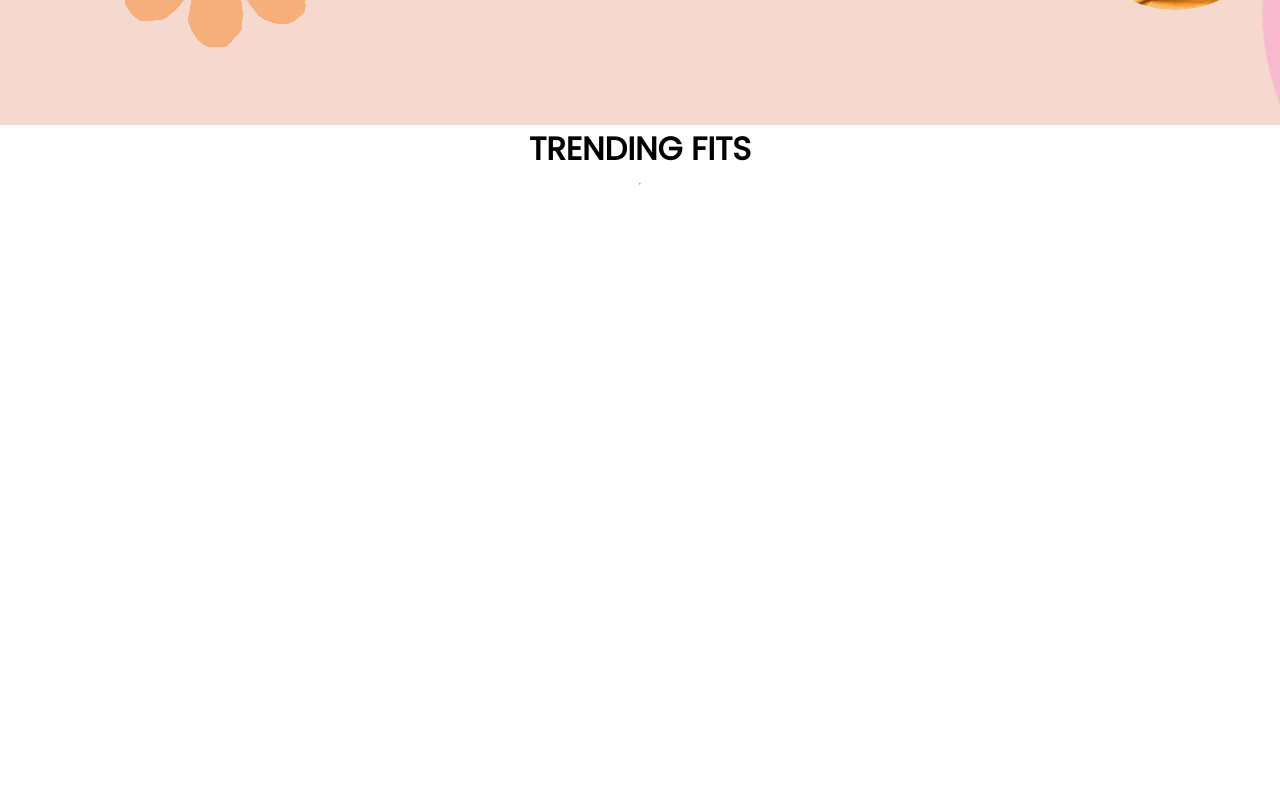
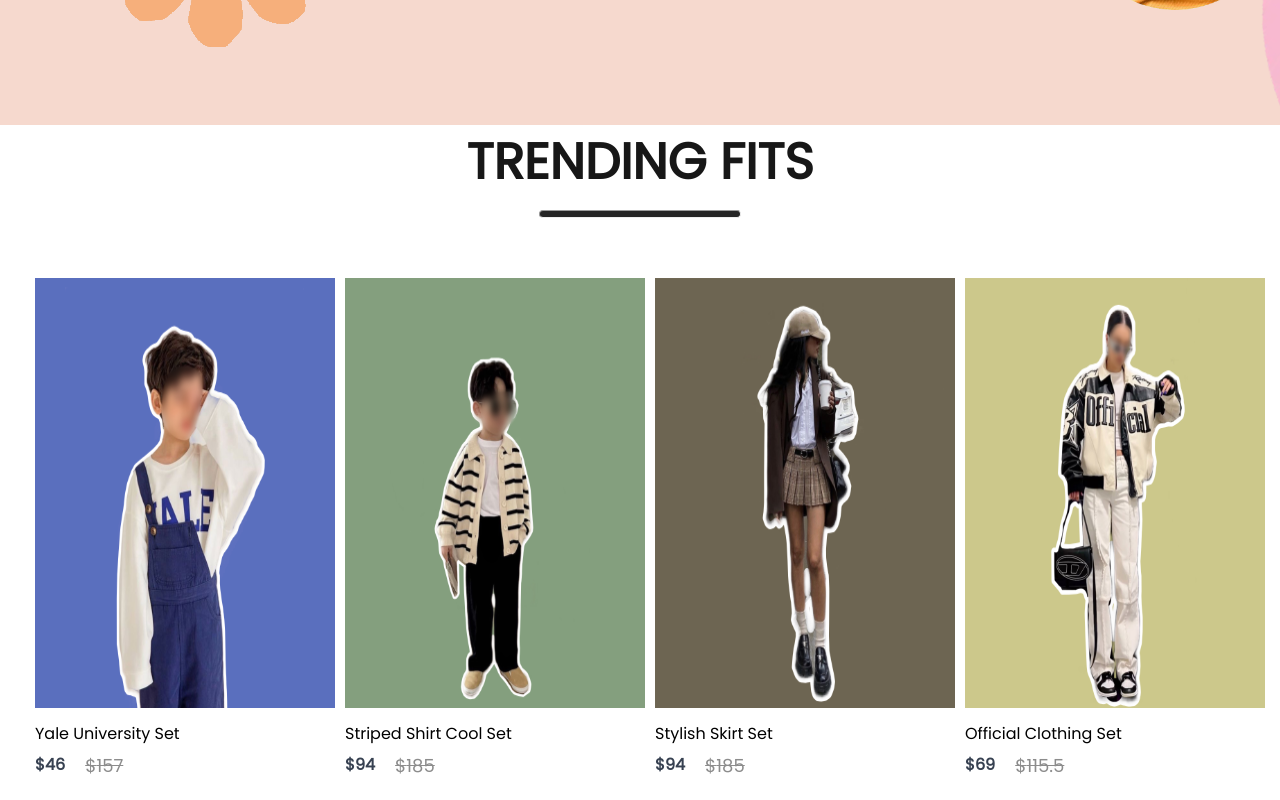
Before and after one commit to Cervera-jpg/ModeSoleCloth, a React (Create React App) app: page / in a window 1280 px wide. Shown: the part 820-1620 px from the top of the page. Built offline with nearby package versions, Linux system fonts and the light colour scheme.

Commit message:
Updated a file
Added products in the trending display.

```diff
--- a/src/Components/Display/Display.css
+++ b/src/Components/Display/Display.css
@@ -2,8 +2,8 @@
   width: 280px;
 }
 .item img {
-  height: 450px;
-  width: 350px;
+  height: 430px;
+  width: 300px;
 }
 .item p {
   margin: 6px 0px;
--- /dev/null
+++ b/src/Components/Products/Trending_Display.js
@@ -0,0 +1,37 @@
+import p1_img from "../Assets/Kids/kids_6.jpeg";
+import p2_img from "../Assets/Kids/kids_7.jpeg";
+import p3_img from "../Assets/Womens/womens_7.jpeg";
+import p4_img from "../Assets/Womens/womens_3.jpeg";
+
+let Trending_Display = [
+  {
+    id: 1,
+    name: "Yale University Set",
+    image: p1_img,
+    new_price: 46.0,
+    old_price: 157,
+  },
+  {
+    id: 2,
+    name: "Striped Shirt Cool Set",
+    image: p2_img,
+    new_price: 94.0,
+    old_price: 185,
+  },
+  {
+    id: 3,
+    name: "Stylish Skirt Set",
+    image: p3_img,
+    new_price: 94.0,
+    old_price: 185,
+  },
+  {
+    id: 4,
+    name: "Official Clothing Set",
+    image: p4_img,
+    new_price: 69.0,
+    old_price: 115.5,
+  },
+];
+
+export default Trending_Display;
--- a/src/Components/Trending/Trending.css
+++ b/src/Components/Trending/Trending.css
@@ -5,3 +5,19 @@
   gap: 10px;
   height: 90vh;
 }
+.popular h1 {
+  color: #171717;
+  font-size: 50px;
+  font-weight: 600;
+}
+.popular hr {
+  width: 200px;
+  height: 6px;
+  border-radius: 10px;
+  background: #252525;
+}
+.popular-item {
+  margin-top: 50px;
+  display: flex;
+  gap: 30px;
+}
--- a/src/Components/Trending/Trending.js
+++ b/src/Components/Trending/Trending.js
@@ -1,10 +1,26 @@
 import React from "react";
 import "./Trending.css";
+import Display from "../Display/Display";
+import Trending_Display from "../Products/Trending_Display";
 const Trending = () => {
   return (
     <div className="popular">
       <h1>TRENDING FITS</h1>
       <hr />
+      <div className="popular-item">
+        {Trending_Display.map((item, i) => {
+          return (
+            <Display
+              key={i}
+              id={item.id}
+              name={item.name}
+              image={item.image}
+              new_price={item.new_price}
+              old_price={item.old_price}
+            />
+          );
+        })}
+      </div>
     </div>
   );
 };
```
